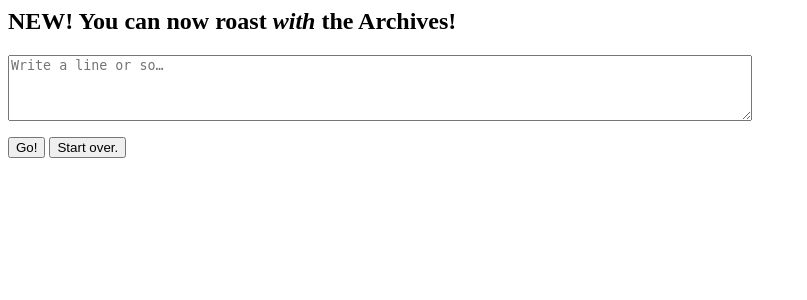
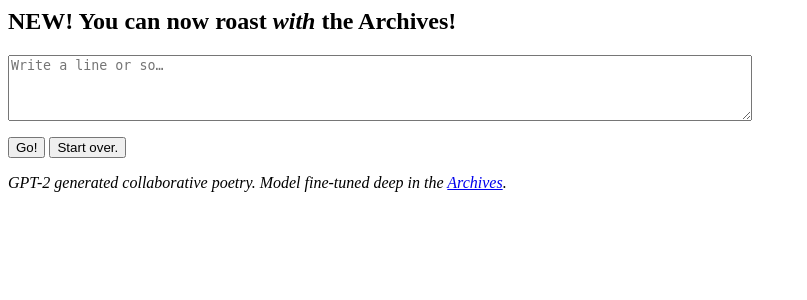
Before and after one commit to jeshaitan/roast-with-the-archive, a Flask app: page / in a window 1280 px wide. Shown: the top 300 px of the page, without its empty margins (0-807 px from the left). Run offline with Flask 2, Linux system fonts and the light colour scheme.

Commit message:
parameter and template fixes

```diff
--- a/app_pack/routes.py
+++ b/app_pack/routes.py
@@ -29,7 +29,7 @@ def index():
 
         # Generate response from entire roast so far.
         prompt = session['acc_roast']
-        resplength = max(1, len(lform.lines.data) + randint(-1, 10))
+        resplength = max(1, len(lform.lines.data) + randint(0, 5))
         with graph.as_default():
             response = genresp(tfsess,
                                temp=0.70,
--- a/app_pack/templates/index.html
+++ b/app_pack/templates/index.html
@@ -33,6 +33,9 @@
 	{{ form.sbutton() }}
 	{{ form.cbutton() }}
       </p>
+      <p>
+	<i>GPT-2 generated collaborative poetry. Model fine-tuned deep in the <a href="https://roast-archive.github.io/">Archives</a>.</i>
+      </p>
     </form>
   </body>
 </html>
```
